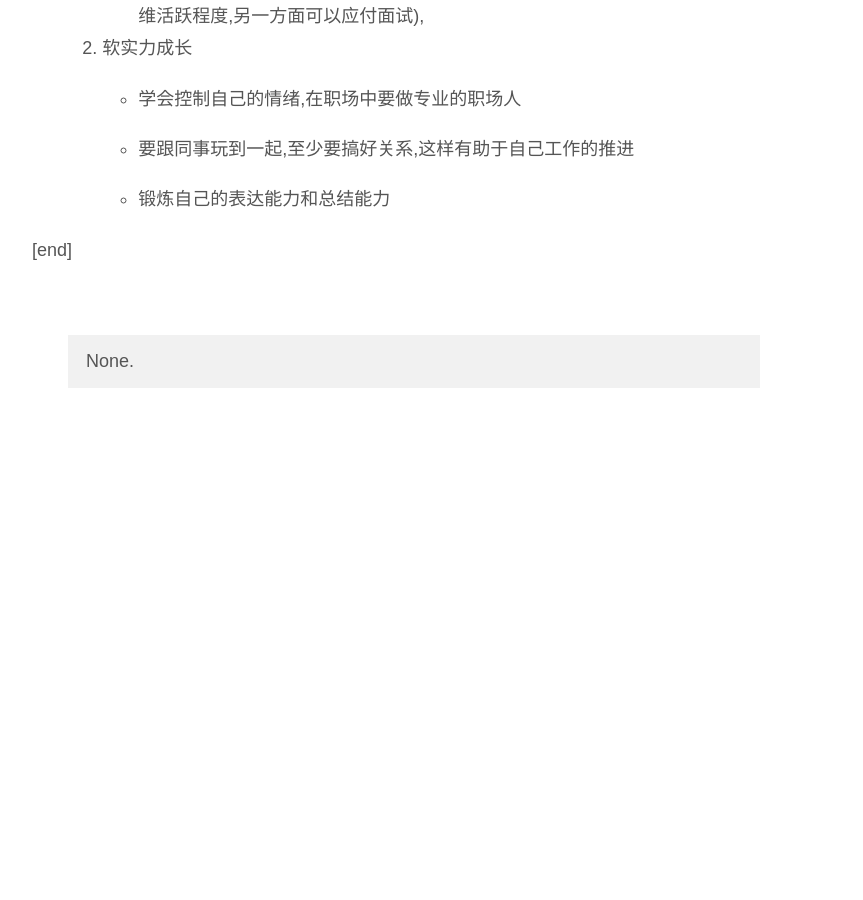
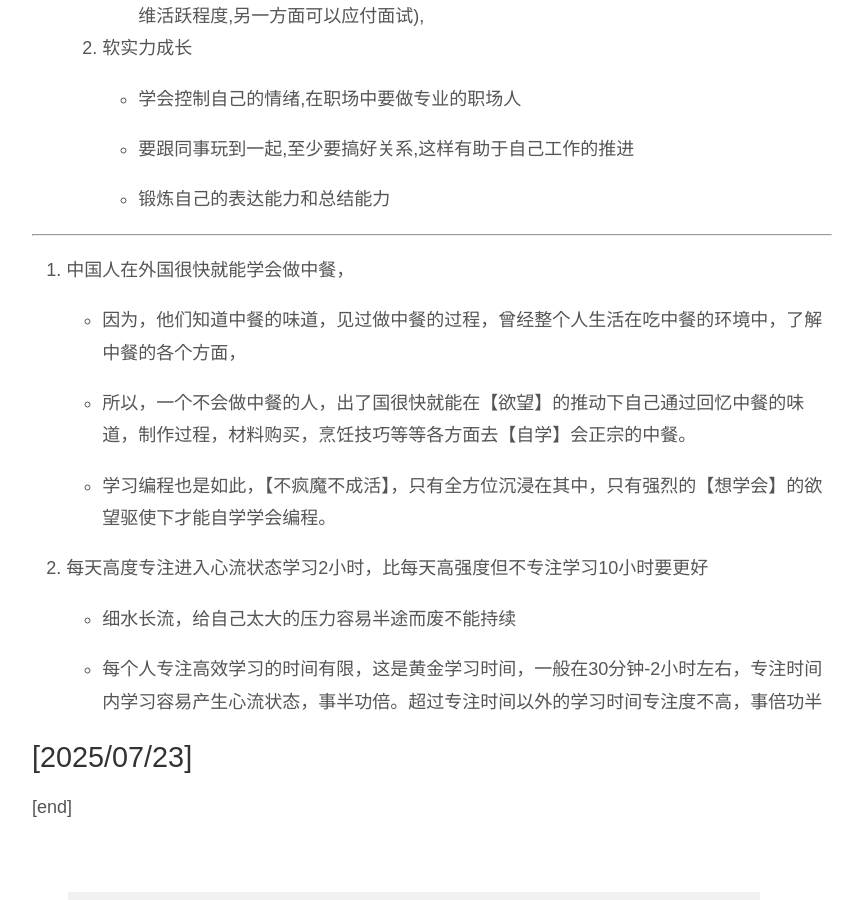
Before and after one commit to qiaoqiangv/qiaoqiangv.github.io, a Jekyll site: the page built from _posts/2025-07-03-programmer-personal-growup.md, in a window 1280 px wide and 900 px high, scrolled down 1003 px. Shown: the whole window, without its empty margins (208-1071 px from the left). Built offline with Jekyll 4.4.1, drawn with Linux system fonts in a browser that asks for light colours; before the commit the page ends 1411 px from its top, so only the background shows below that.

Commit message:
update post file '_post/2025-07-03-programmer-personal-growup.md'

```diff
--- a/_posts/2025-07-03-programmer-personal-growup.md
+++ b/_posts/2025-07-03-programmer-personal-growup.md
@@ -46,4 +46,22 @@ tags: [programmer, grow up]
 
       - 锻炼自己的表达能力和总结能力
 
+--------------------------------------------
+4. 中国人在外国很快就能学会做中餐，
+
+      - 因为，他们知道中餐的味道，见过做中餐的过程，曾经整个人生活在吃中餐的环境中，了解中餐的各个方面，
+
+      - 所以，一个不会做中餐的人，出了国很快就能在【欲望】的推动下自己通过回忆中餐的味道，制作过程，材料购买，烹饪技巧等等各方面去【自学】会正宗的中餐。
+
+      - 学习编程也是如此，【不疯魔不成活】，只有全方位沉浸在其中，只有强烈的【想学会】的欲望驱使下才能自学学会编程。
+
+5. 每天高度专注进入心流状态学习2小时，比每天高强度但不专注学习10小时要更好
+
+      - 细水长流，给自己太大的压力容易半途而废不能持续
+
+      - 每个人专注高效学习的时间有限，这是黄金学习时间，一般在30分钟-2小时左右，专注时间内学习容易产生心流状态，事半功倍。超过专注时间以外的学习时间专注度不高，事倍功半
+
+[2025/07/23]
+--------------------------------------------
+
 [end]
```
